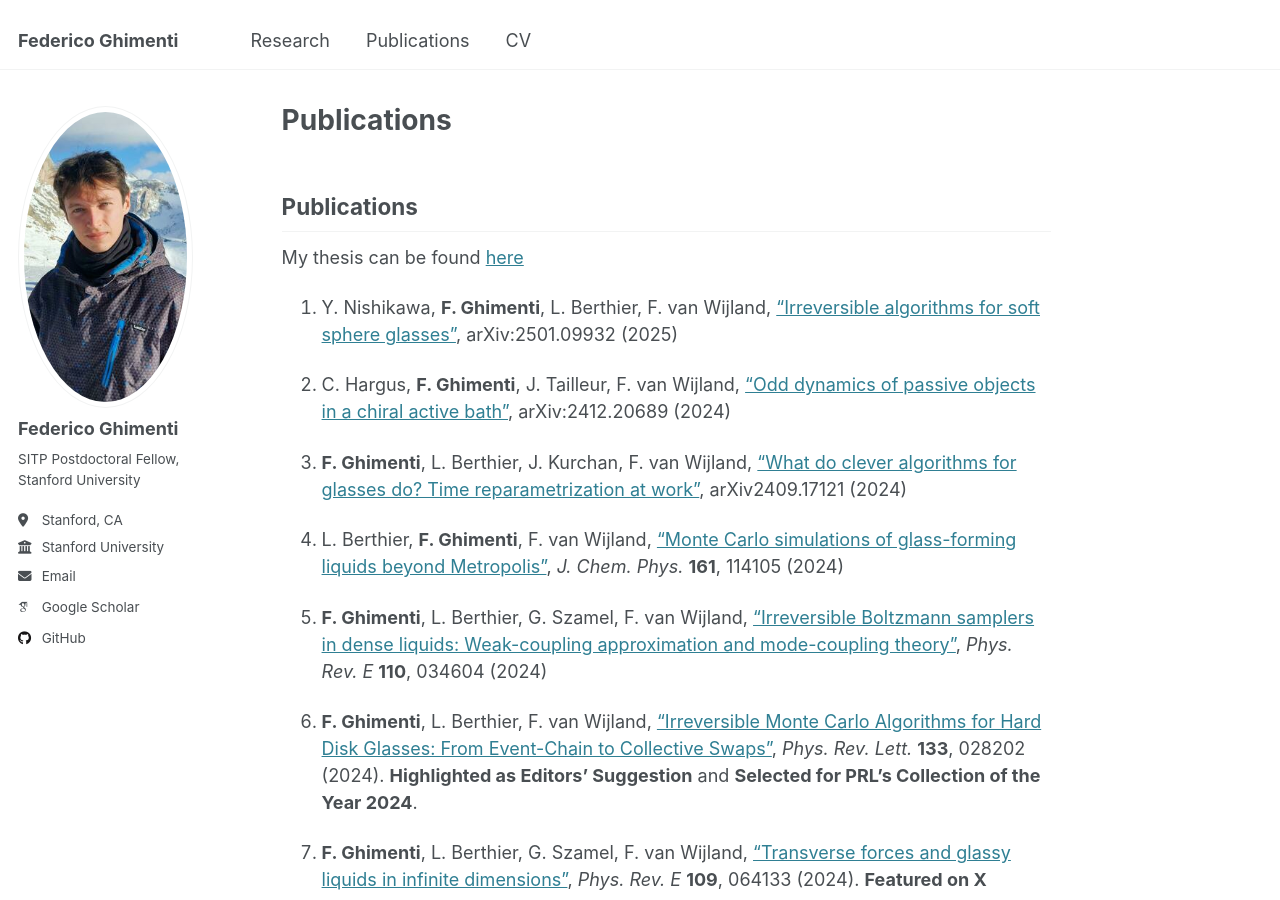
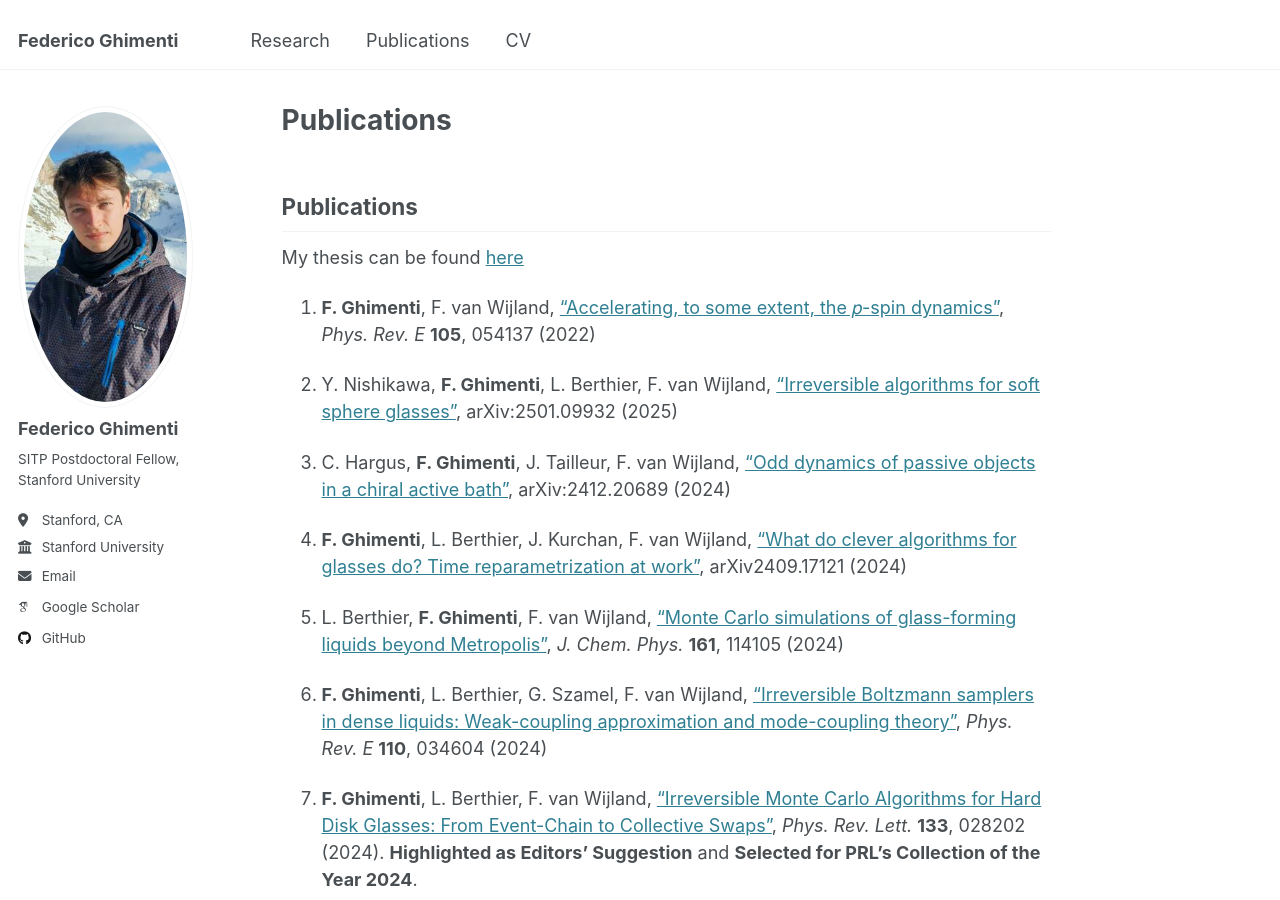
Before and after one commit to FedericoGhimenti/FedericoGhimenti.github.io, a Jekyll site: the page built from _pages/publications.md, in a window 1280 px wide and 900 px high. Built offline with Jekyll 4.4.1, drawn with Linux system fonts in a browser that asks for light colours; some web fonts are replaced.

Commit message:
publications updated

```diff
--- a/_pages/publications.md
+++ b/_pages/publications.md
@@ -7,6 +7,8 @@ author_profile: true
 ## Publications
 
 My thesis can be found [here](/files/Ghimenti_manuscript.pdf)
+
+1. **F. Ghimenti**, F. van Wijland, ["Accelerating, to some extent, the 𝑝-spin dynamics"](https://journals.aps.org/pre/abstract/10.1103/PhysRevE.105.054137), *Phys. Rev. E* **105**, 054137 (2022)
 
 10. Y. Nishikawa, **F. Ghimenti**, L. Berthier, F. van Wijland, ["Irreversible algorithms for soft sphere glasses"](https://arxiv.org/abs/2501.09932), arXiv:2501.09932 (2025)
 
```
